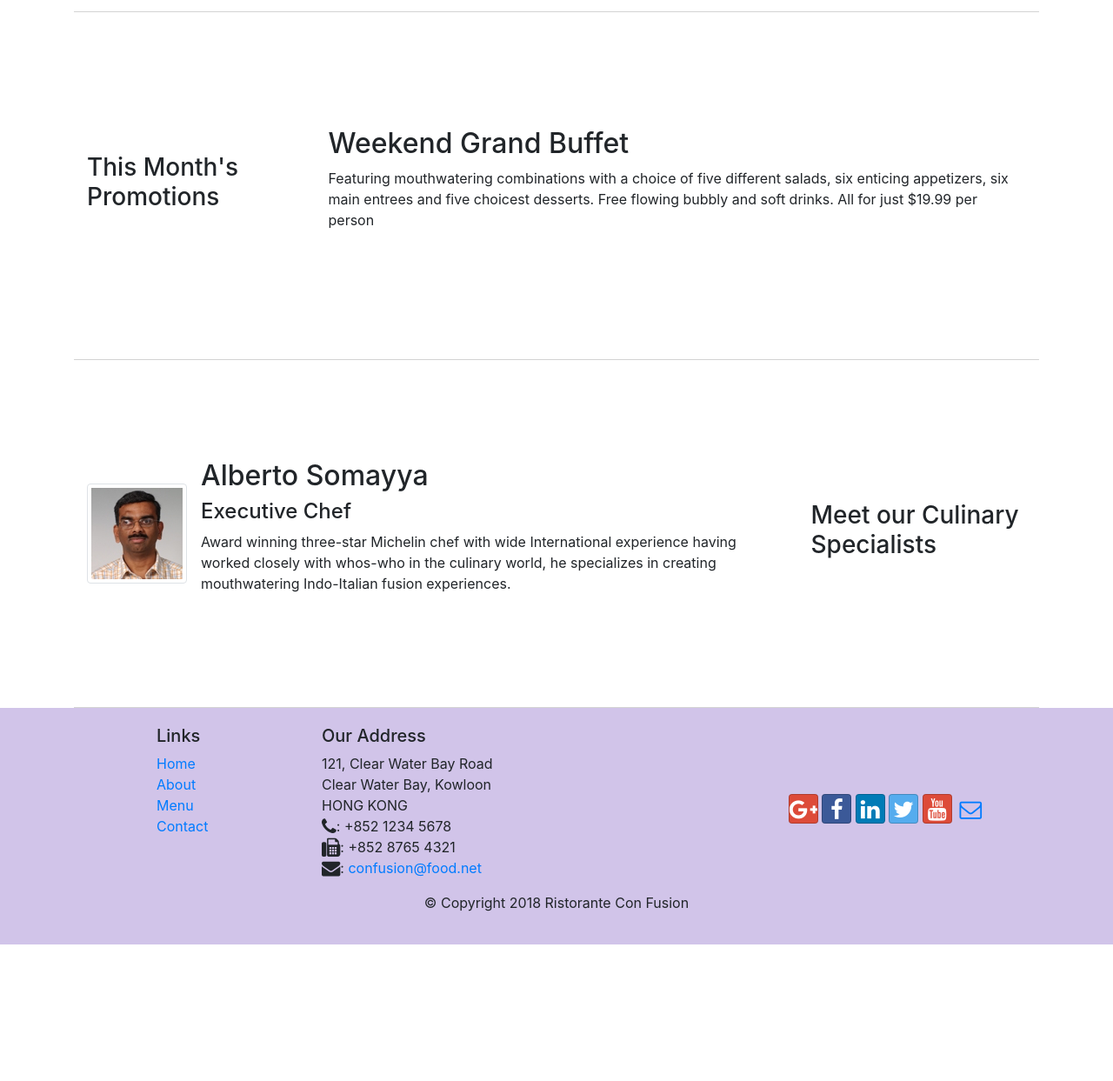
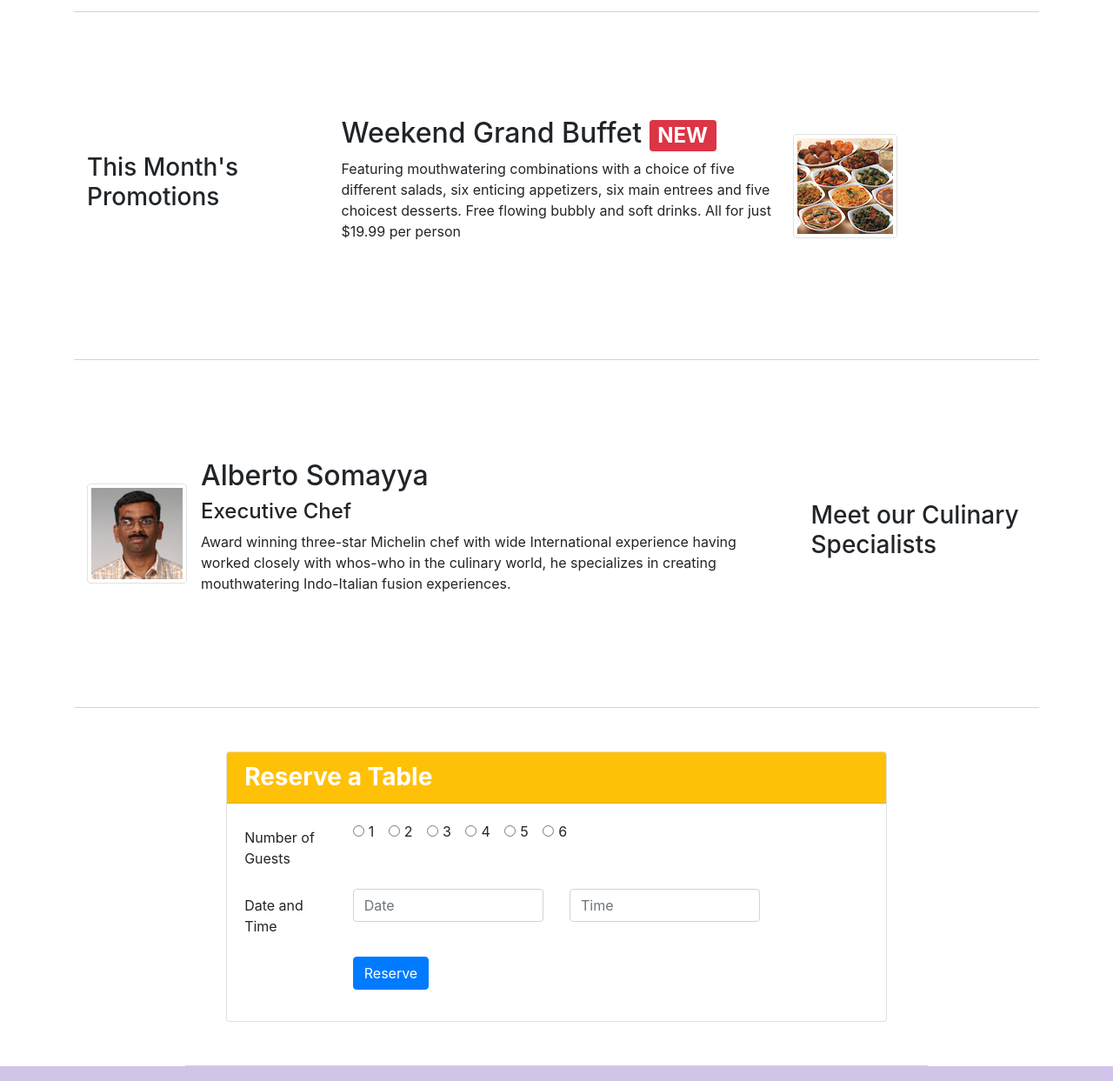
Before and after one commit to vishnevetskayag/Bootstrap-4, a website: page index.html in a window 1280 px wide. Shown: the part 720-1963 px from the top of the page at 87% size. Before the commit the page ends 1806 px from the top, so only its background shows below. Drawn offline with nearby package versions, Linux system fonts and the light colour scheme.

Commit message:
assignment2

```diff
--- a/index.html
+++ b/index.html
@@ -39,8 +39,12 @@
                     <h1>Ristorante con Fusion</h1>
                     <p>We take inspiration from the World's best cuisines, and create a unique fusion experience. Our lipsmacking creations will tickle your culinary senses!</p>
                 </div>
-                <div class="col-12 col-sm align-self-center">
+                <div class="col-12 col-sm-3 align-self-center">
                     <img src="img/logo.png" class="img-fluid">
+                </div>
+                <div class="col-12 col-sm-3 align-self-center">
+                    <a class="btn btn-warning btn-sm btn-block" href="#form" role="button">Reserve Table</a>
+                    <!-- <button type="button" class="btn btn-warning btn-sm btn-block">Reserve Table</button> -->
                 </div>
             </div>
         </div>
@@ -72,8 +76,14 @@
                 <h3>This Month's Promotions</h3>
             </div>
             <div class="col col-sm col-md">
-                <h2>Weekend Grand Buffet</h2>
-                <p class="d-none d-sm-block">Featuring mouthwatering combinations with a choice of five different salads, six enticing appetizers, six main entrees and five choicest desserts. Free flowing bubbly and soft drinks. All for just $19.99 per person </p>
+                <div class="media">
+                    <div class="media-body col-md-8">
+                        <h2 class="mt-0">Weekend Grand Buffet <span class="badge badge-danger">NEW</span></h2>
+                        <p class="d-none d-sm-block">Featuring mouthwatering combinations with a choice of five different salads, six enticing appetizers, six main entrees and five choicest desserts. Free flowing bubbly and soft drinks. All for just $19.99 per person</p>
+                    </div>
+                    <img class="d-flex mr-3 img-thumbnail align-self-center"
+                    src="img/buffet.png" alt="Buffet">
+                </div>
             </div>
         </div>
 
@@ -98,7 +108,59 @@
             </div>
         </div>
     </div>
+    <div class="row row-content col-12 justify-content-center col-sm-8">
+        <div class="card" id="form">
+            <h3 class="card-header bg-warning text-white"><strong>Reserve a Table</strong></h3>
+            <div class="card-body">
+                <form>
+                    <div class="form-group row">
+                        <label class="col-12 col-md-2 col-form-label">Number of Guests</label>
+                        <div class="col-12 col-md-8">
+                            <div class="form-check-inline">
+                                <input class="form-check-input" type="radio" name="inlineRadioOptions" id="option1" value="option1">
+                                <label class="form-check-label" for="inlineRadio2">1</label>
+                            </div>
+                            <div class="form-check-inline">
+                                <input class="form-check-input" type="radio" name="inlineRadioOptions" id="option2" value="option2">
+                                <label class="form-check-label" for="inlineRadio2">2</label>
+                            </div>
+                            <div class="form-check-inline">
+                                <input class="form-check-input" type="radio" name="inlineRadioOptions" id="option3" value="option3">
+                                <label class="form-check-label" for="inlineRadio1">3</label>
+                            </div>
+                            <div class="form-check-inline">
+                                <input class="form-check-input" type="radio" name="inlineRadioOptions" id="option4" value="option4">
+                                <label class="form-check-label" for="inlineRadio2">4</label>
+                            </div>
+                            <div class="form-check-inline">
+                                <input class="form-check-input" type="radio" name="inlineRadioOptions" id="option5" value="option5">
+                                <label class="form-check-label" for="inlineRadio1">5</label>
+                            </div>
+                            <div class="form-check-inline">
+                                <input class="form-check-input" type="radio" name="inlineRadioOptions" id="option6" value="option6">
+                                <label class="form-check-label" for="inlineRadio2">6</label>
+                            </div>
+                        </div>
+                    </div>
 
+                    <div class="form-group row">
+                        <label for="date" class="col-12 col-md-2 col-form-label">Date and Time</label>
+                        <div class="col-12 col-md-4">
+                            <input type="text" class="form-control" id="date" name="date" placeholder="Date">
+                        </div>
+                        <div class="col-12 col-md-4">
+                            <input type="text" class="form-control" id="time" name="time" placeholder="Time">
+                        </div>
+                    </div>
+                    <div class="form-group row">
+                        <div class="offset-md-2 col-md-10">
+                            <button type="submit" class="btn btn-primary">Reserve</button>
+                        </div>
+                    </div>
+                </form>
+            </div>
+        </div>
+    </div>
     <footer class="footer">
         <div class="container">
             <div class="row">
```
